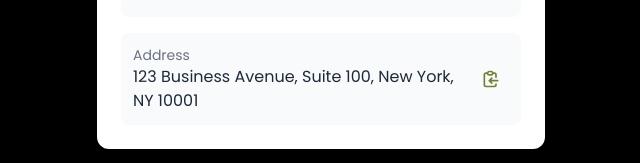
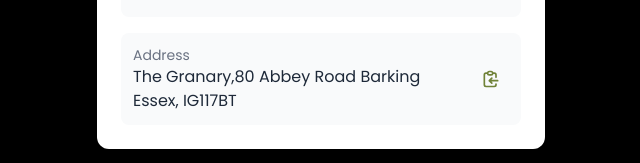
Before and after one commit to AChris-T/audreywebsite, a React (Vite) app: page /testimonials in a window 1280 px wide. Both pictures are taken after a click on the button "Contact Me". Shown: the part 2044-2207 px from the top of the page, without its empty margins (319-959 px from the left). Built offline with nearby package versions, Linux system fonts and the light colour scheme.

Commit message:
feat:added the home page

```diff
--- a/src/components/ContactModal.jsx
+++ b/src/components/ContactModal.jsx
@@ -7,7 +7,7 @@ const ContactModal = ({ isOpen, onClose }) => {
   const contactDetails = {
     email: 'https://calendly.com/bookings-audreywilliams-joseph/30min',
     phone: '+447956130545',
-    address: '123 Business Avenue, Suite 100, New York, NY 10001',
+    address: 'The Granary,80 Abbey Road Barking Essex, IG117BT',
   };
 
   const handleCopy = async (text, field) => {
```
